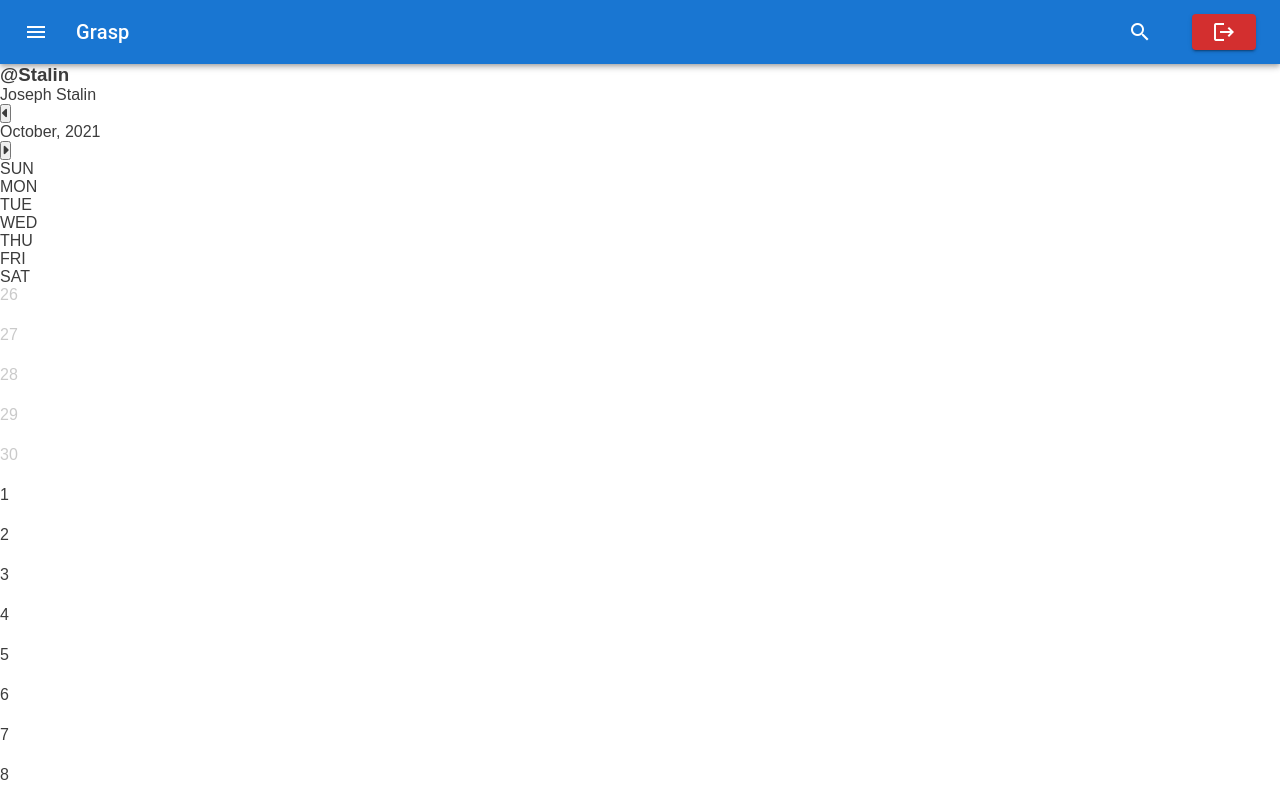
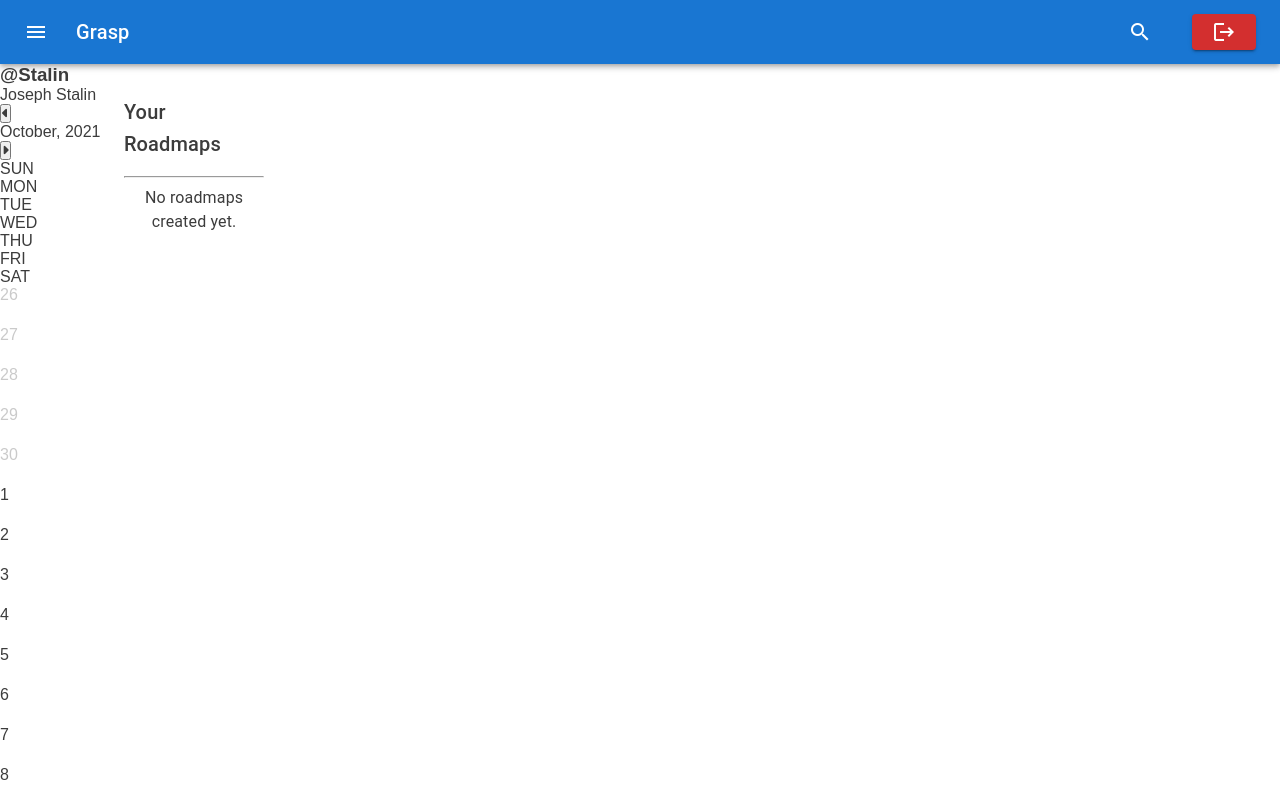
Before and after one commit to Sarthak-23/grasp, a React app in the folder client/: page / in a window 1280 px wide. Shown: the top 800 px of the page. Built offline with nearby package versions, Linux system fonts and the light colour scheme.

Commit message:
:art: created component for listing roadmaps

```diff
--- a/client/src/components/Home/Dashboard/Dashboard.css
+++ b/client/src/components/Home/Dashboard/Dashboard.css
@@ -1,9 +1,15 @@
-.Panel {
+.Container {
     display: flex;
     flex-direction: column;
 }
+.Calendar {
+    width: 350px;
+    max-width: 100%;
+}
 .Profile {
     display: flex;
+    width: 350px;
+    max-width: 100%;
     flex-direction: column;
     box-shadow: 0 0 4px grey;
     border-radius: 10px;
--- a/client/src/components/Home/Dashboard/Dashboard.jsx
+++ b/client/src/components/Home/Dashboard/Dashboard.jsx
@@ -16,6 +16,8 @@
 import classes from './Dashboard.css';
 import './Dashboard.css';
 import { Box } from '@mui/system';
+import { Grid, Typography } from '@mui/material';
+import RoadmapList from '../../RoadmapList/RoadmapList';
 
 const Panel = (props) => {
     const [value, onChange] = useState(new Date());
@@ -28,9 +30,10 @@
     const handleListItemClick = () => {};
 
     return (
-        <Box className={classes.Panel}>
+        <Grid container>
             {/* profile  */}
-            <div className={classes.Profile}>
+            <Grid item>
+                <Box className={classes.Profile}>
                     <div
                         className={classes.image}
                         style={{
@@ -41,30 +44,49 @@
                         <h3>@Stalin</h3>
                         <p>Joseph Stalin</p>
                     </div>
-            </div>
+                </Box>
 
                 {/* Calander  */}
+                <Box className={classes.Calendar}>
                     <MainCalendar selectDateHandler={selectHandler} />
+                </Box>
+            </Grid>
 
             {/* RoadMap  */}
-            <div className={classes.RoadMapSection}>
+            <Grid item>
+                <RoadmapList
+                    title="Your Roadmaps"
+                    roadmaps={[]}
+                    emptyText={'No roadmaps created yet.'}
+                />
+                {/* <Box>
                     <div className={classes.head}>
-                    <Button style={{ marginRight: '5px' }} variant="contained">
+                        <Button
+                            style={{ marginRight: '5px' }}
+                            variant="contained"
+                        >
                             Create
                         </Button>
                         <TextField size="small" label="Roadmap" id="Roadmap" />
                     </div>
                     <List component="nav" aria-label="secondary mailbox folder">
-                    <ListItemButton selected={1} onClick={handleListItemClick}>
+                        <ListItemButton
+                            selected={1}
+                            onClick={handleListItemClick}
+                        >
                             <ListItemText primary="Trash" />
                         </ListItemButton>
 
-                    <ListItemButton selected={0} onClick={handleListItemClick}>
+                        <ListItemButton
+                            selected={0}
+                            onClick={handleListItemClick}
+                        >
                             <ListItemText primary="Spam" />
                         </ListItemButton>
                     </List>
-            </div>
-        </Box>
+                </Box> */}
+            </Grid>
+        </Grid>
     );
 };
 
--- /dev/null
+++ b/client/src/components/RoadmapList/RoadmapList.js
@@ -0,0 +1,84 @@
+import {
+    Grid,
+    Typography,
+    List,
+    ListItem,
+    ListItemIcon,
+    ListItemText,
+} from '@mui/material';
+import { makeStyles } from '@mui/styles';
+import EditRoadIcon from '@mui/icons-material/EditRoad';
+import { styled } from '@mui/material/styles';
+import { Link } from 'react-router-dom';
+
+const useStyles = makeStyles((theme) => ({
+    container: {
+        height: '100vh',
+        margin: '0',
+        display: 'flex',
+        justifyContent: 'center',
+    },
+    Date_Class: {
+        display: 'flex',
+        flexDirection: 'column',
+        alignItems: 'flex-end',
+    },
+}));
+
+const Demo = styled('div')(({ theme }) => ({
+    backgroundColor: theme.palette.background.paper,
+}));
+
+// props contain
+// title
+// roadmaps
+// emptyText
+const RoadmapList = (props) => {
+    const classes = useStyles();
+    return (
+        <Grid container className={classes.container}>
+            <Grid item xs={12} md={9}>
+                <Typography sx={{ mt: 4, mb: 2 }} variant="h6" component="div">
+                    {props.title}
+                </Typography>
+                <hr />
+                <Demo>
+                    <List>
+                        {props.roadmaps.length > 0 ? (
+                            props.roadmaps.map((road) => {
+                                return (
+                                    <Link
+                                        style={{ textDecoration: 'none' }}
+                                        to="/"
+                                    >
+                                        <ListItem>
+                                            <ListItemIcon>
+                                                <EditRoadIcon />
+                                            </ListItemIcon>
+                                            <ListItemText
+                                                primary="Topic Name"
+                                                secondary="Description"
+                                            />
+                                            <ListItemText
+                                                className={classes.Date_Class}
+                                                primary="Last Update: 23-10-2021"
+                                                secondary="Created On: 23-10-2021"
+                                            />
+                                        </ListItem>
+                                        <hr />
+                                    </Link>
+                                );
+                            })
+                        ) : (
+                            <Typography style={{ textAlign: 'center' }}>
+                                {props.emptyText}
+                            </Typography>
+                        )}
+                    </List>
+                </Demo>
+            </Grid>
+        </Grid>
+    );
+};
+
+export default RoadmapList;
```
Also changed, not shown: client/src/components/RoadmapList/RoadmapList.css (added). Lines whose indentation alone changed are shown as unchanged.
